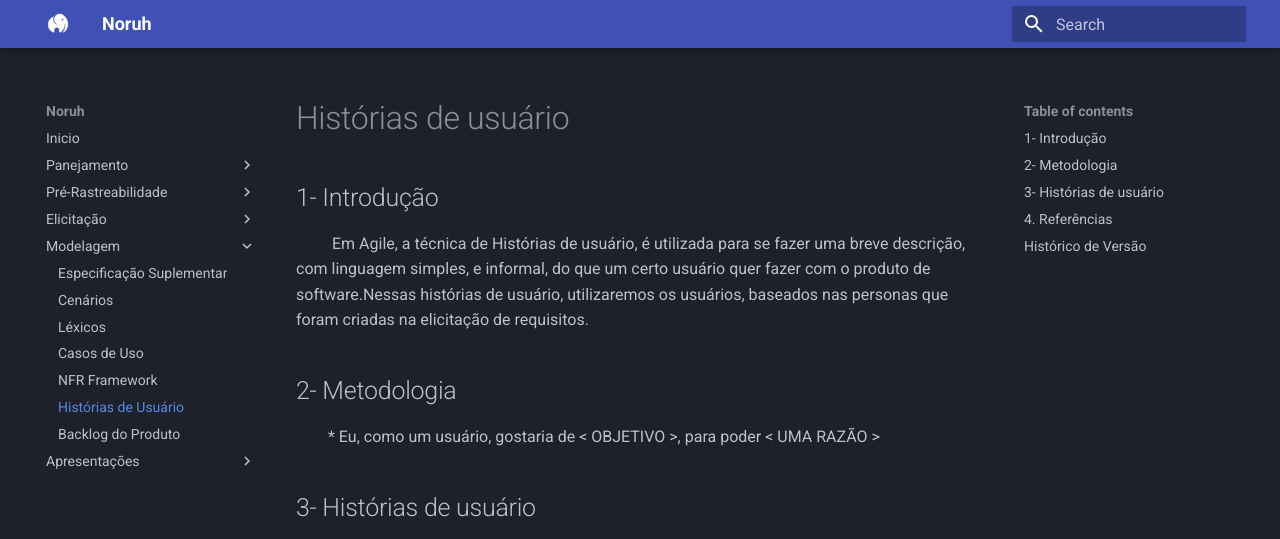
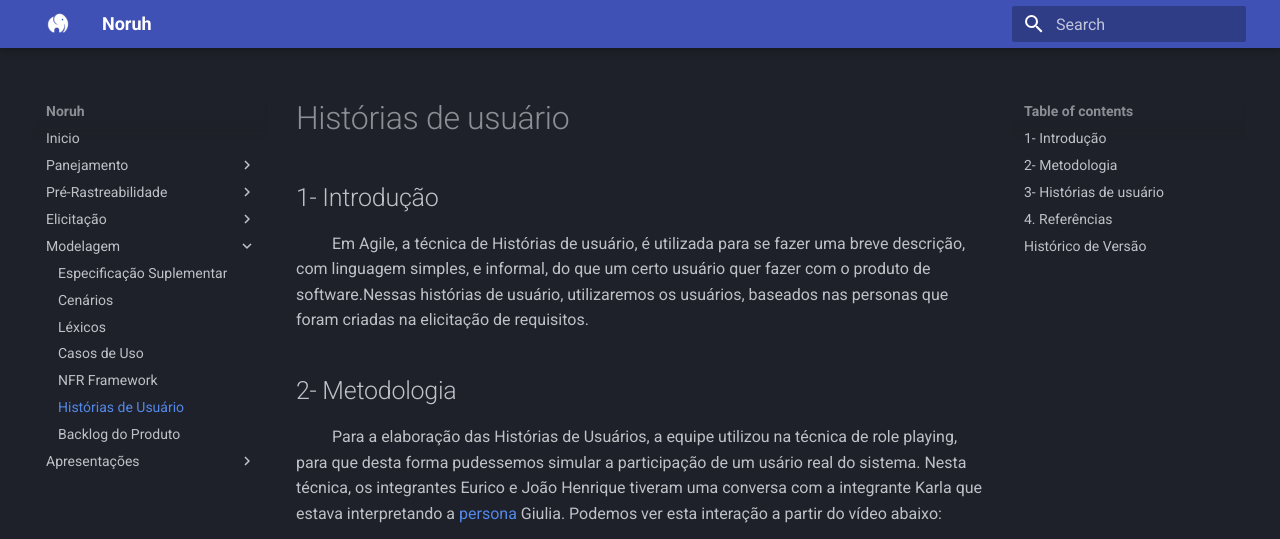
Before and after one commit to Thiab394/2022.1-Noruh, an MkDocs documentation site: the page built from docs/modelagem/historiasDeUsuario.md, in a window 1280 px wide and 1400 px high. Shown: the top 539 px of the window. Built offline with MkDocs 1.6.1 and Material for MkDocs 9.7.7, drawn with Linux system fonts in a browser that asks for light colours; some of the changed text lies outside the part shown; grey boxes are pictures that could not be loaded.

Commit message:
Adiciona video roleplayib

```diff
--- a/docs/modelagem/historiasDeUsuario.md
+++ b/docs/modelagem/historiasDeUsuario.md
@@ -4,7 +4,23 @@
 &emsp;&emsp; Em Agile, a técnica de Histórias de usuário, é utilizada para se fazer uma breve descrição, com linguagem simples, e informal, do que um certo usuário quer fazer com o produto de software.Nessas histórias de usuário, utilizaremos os usuários, baseados nas personas que foram criadas na elicitação de requisitos.
 
 ## 2- Metodologia
-&emsp;&emsp;* Eu, como um usuário, gostaria de < OBJETIVO >, para poder < UMA RAZÃO >
+
+&emsp;&emsp; Para a elaboração das Histórias de Usuários, a equipe utilizou na técnica de role playing, para que desta forma pudessemos simular a participação de um usário real do sistema. Nesta técnica, os integrantes Eurico e João Henrique tiveram uma conversa com a integrante Karla que estava interpretando a [persona](../elicitacao/personas.md) Giulia. Podemos ver esta interação a partir do vídeo abaixo:
+
+<center>
+<iframe width="942" height="530" src="https://www.youtube.com/embed/Vs2QrBwkFas" title="Role playing História de Usuário | Requisitos de Software UnB" frameborder="0" allow="accelerometer; autoplay; clipboard-write; encrypted-media; gyroscope; picture-in-picture" allowfullscreen></iframe>
+</center>
+
+<figcaption align='center'>
+    <b>Vídeo 1: Role playing</b>
+    <br><small>Fonte: Elaboração Própria</small>
+</figcaption>
+
+&emsp;&emsp;Também definimos como padrão de formtado da história o seguinte modelo:
+<center>
+** Eu, como um usuário, gostaria de < OBJETIVO >, para poder < UMA RAZÃO > **
+</center>
+
 ## 3- Histórias de usuário
 
 | Número | Rastreabilidade | História de usuário| Prioridade(MoscoW)|
```
Also changed, not shown: docs/modelagem/backlog.md (+2 -0 lines), docs/modelagem/nfrframework.md (+30 -6 lines), docs/assets/nfr/Confiabilidade.png (added), docs/assets/nfr/ConfiabilidadeAvaliado.png (added), docs/assets/nfr/segurancaAvalicao.png (deleted), docs/assets/nfr/segurancav2.png (deleted), docs/assets/nfr/usabilidade.png (added).
